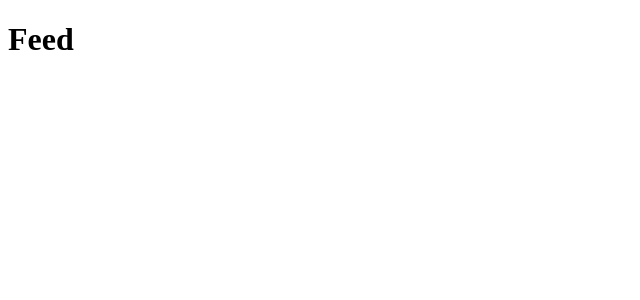
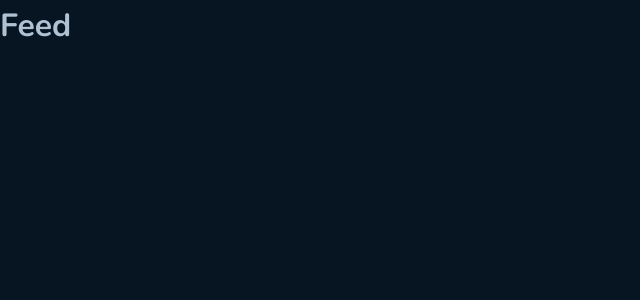
Before and after one commit to AronAdamsRapetto/desafio-github-blog, a React (Vite) app: page / in a window 1280 px wide. Shown: the top 300 px of the page, without its empty margins (0-640 px from the left). Built offline with nearby package versions, Linux system fonts and the light colour scheme.

Commit message:
style: global

```diff
--- a/index.html
+++ b/index.html
@@ -2,7 +2,10 @@
 <html lang="en">
   <head>
     <meta charset="UTF-8" />
+    <link rel="preconnect" href="https://fonts.googleapis.com" />
+    <link rel="preconnect" href="https://fonts.gstatic.com" crossorigin />
     <meta name="viewport" content="width=device-width, initial-scale=1.0" />
+    <link href="https://fonts.googleapis.com/css2?family=Nunito:wght@400;700&display=swap" rel="stylesheet" />
     <title>Github Blog</title>
   </head>
   <body>
--- a/src/App.tsx
+++ b/src/App.tsx
@@ -1,11 +1,14 @@
 import { ThemeProvider } from 'styled-components'
 import { Router } from './Router'
 import { defaultTheme } from './styles/themes/default'
+import { GlobalStyle } from './styles/global'
 
 export function App() {
   return (
     <ThemeProvider theme={defaultTheme}>
       <Router />
+
+      <GlobalStyle />
     </ThemeProvider>
   )
 }
--- /dev/null
+++ b/src/styles/global.ts
@@ -0,0 +1,25 @@
+import { createGlobalStyle } from 'styled-components'
+
+export const GlobalStyle = createGlobalStyle`
+  * {
+    margin: 0;
+    padding: 0;
+    box-sizing: border-box;
+  }
+
+  :focus-visible {
+    outline: none;
+    box-shadow: 0 0 0 2px ${(props) => props.theme.blue};
+  }
+
+  body {
+    background: ${(props) => props.theme.background};
+    color: ${(props) => props.theme.text};
+  }
+
+  input, button, textarea, body {
+    font-family: 'Nunito', sans-serif;
+    font-size: 1rem;
+    line-height: 1.6;
+  }
+`
```
